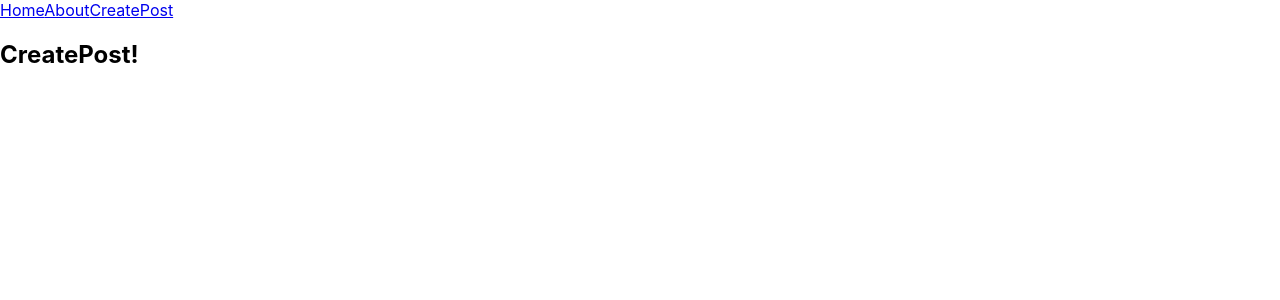
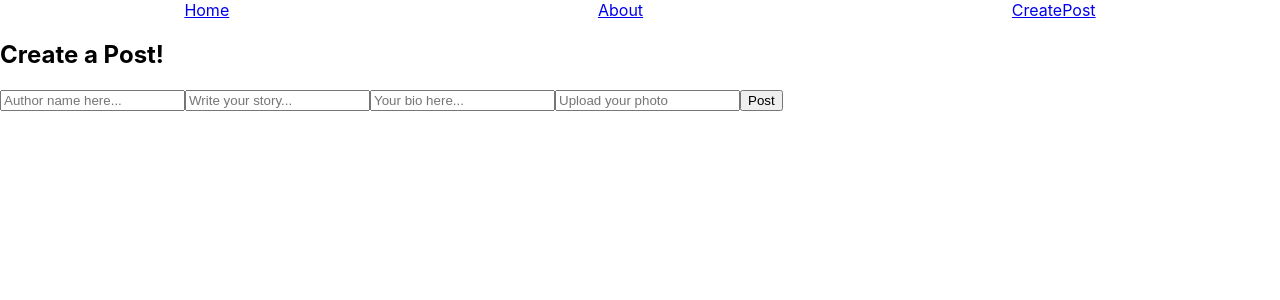
Before and after one commit to gdick0511/phase2-project, a React (Create React App) app in the folder phase2-project/: page /createpost in a window 1280 px wide. Shown: the top 300 px of the page. Built offline with nearby package versions, Linux system fonts and the light colour scheme; data requests are answered from the project's data file.

Commit message:
added form details and styled navbar

```diff
--- a/phase2-project/package.json
+++ b/phase2-project/package.json
@@ -10,6 +10,7 @@
     "react-dom": "^17.0.2",
     "react-router-dom": "^5.3.0",
     "react-scripts": "4.0.3",
+    "styled-components": "^5.3.3",
     "web-vitals": "^1.1.2"
   },
   "scripts": {
--- a/phase2-project/src/CreatePost.js
+++ b/phase2-project/src/CreatePost.js
@@ -3,7 +3,14 @@
 function CreatePost () {
     return(
         <div>
-            <h2>CreatePost!</h2>
+            <h2>Create a Post!</h2>
+            <form>
+                <input type="text" name="name" placeholder="Author name here..."/>
+                <input type="text" name="name" placeholder="Write your story..."/>
+                <input type="text" name="name" placeholder="Your bio here..."/>
+                <input type="text" name="name" placeholder="Upload your photo"/>
+                <button>Post</button>
+            </form>
         </div>
     )
 };
--- a/phase2-project/src/NavBar.js
+++ b/phase2-project/src/NavBar.js
@@ -1,9 +1,10 @@
 import React from "react"
 import { NavLink } from "react-router-dom"
+import styled from 'styled-components'
 
 function NavBar () {
     return(
-        <div>
+        <NavBarContainer>
             <NavLink to="/">
              Home
             </NavLink>
@@ -13,8 +14,13 @@ function NavBar () {
             <NavLink to="/createpost">
              CreatePost
             </NavLink>
-        </div>
+        </NavBarContainer>
     )
 };
 
 export default NavBar
+
+const NavBarContainer = styled.div`
+    display: flex;
+    justify-content: space-around;
+`
```
Also changed, not shown: 1 other file (tests, documents, lock files or other folders).
